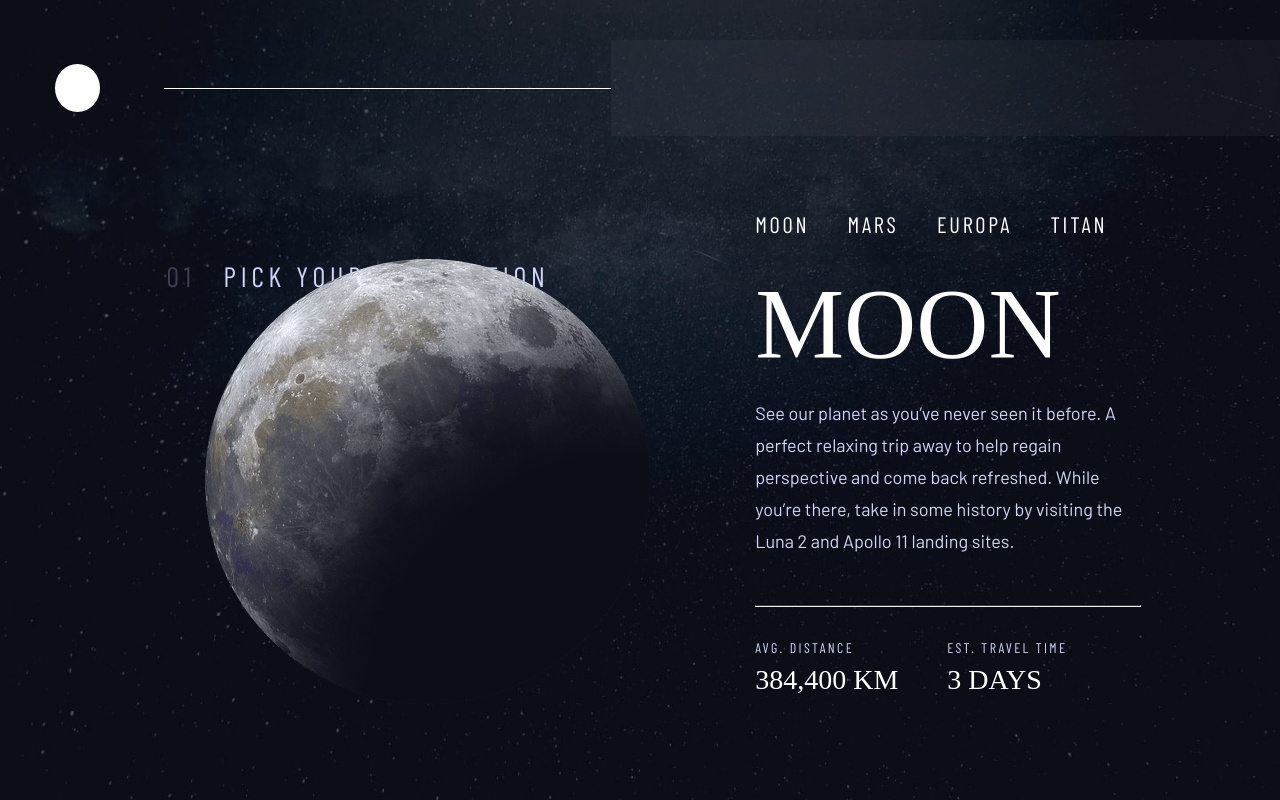
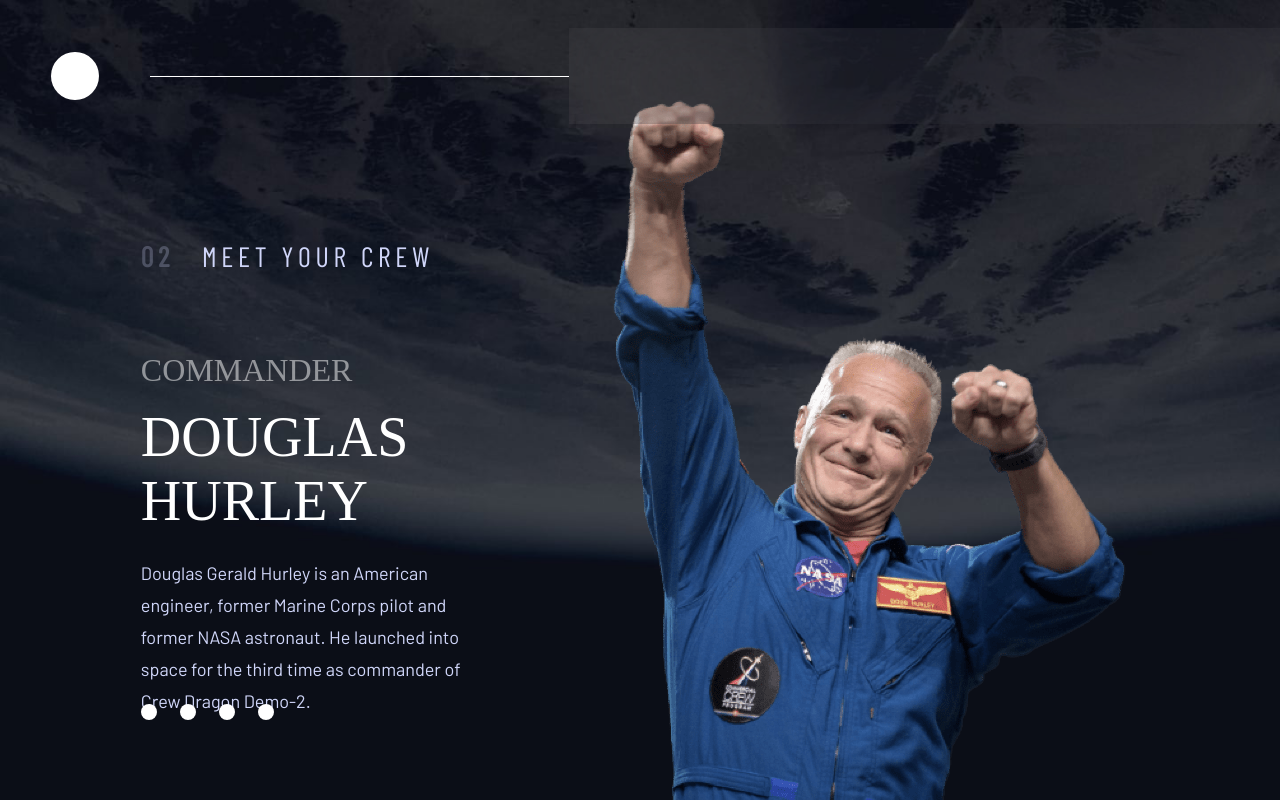
Before and after one commit to jimmy2952/space-tourism-website, a React (Create React App) app: page / in a window 1280 px wide. Shown: the top 800 px of the page. Built offline with nearby package versions, Linux system fonts and the light colour scheme; a web font is replaced by a local one.

Commit message:
complete crew page

```diff
--- a/src/App.tsx
+++ b/src/App.tsx
@@ -5,6 +5,7 @@ import { BrowserRouter, Route, Navigate, Routes } from "react-router-dom";
 import { NavBar } from './Navigation/Nav-bar';
 import { HomePage } from './pages/Home/Home';
 import { DestinationPage } from './pages/Destination/Destination';
+import { CrewPage } from './pages/Crew/Crew';
 
 
 function App() {
@@ -17,7 +18,8 @@ function App() {
   return (
       <BrowserRouter>
         <NavBar />
-        <DestinationPage />
+        <CrewPage />
+        {/* <DestinationPage /> */}
         {/* <Routes>
           <Route path='/' element={<NavBar />} />
           <Navigate to='/' />
--- a/src/Navigation/Nav-bar.scss
+++ b/src/Navigation/Nav-bar.scss
@@ -1,10 +1,10 @@
 header {
   width: 100%;
-  height: 96px;
-  margin-top: 40px;
-  margin-left: 55px;
+  height: 11vh;
   display: flex;
   align-items: center;
-  position: relative;
+  position: absolute;
+  top: 4vh;
+  left: 4vw;
   z-index: 1000;
 }
--- /dev/null
+++ b/src/Navigation/Nav-line.scss
@@ -0,0 +1,6 @@
+.nav-line {
+  width: 33vw;
+  height: 1px;
+  background: white;
+  margin-left: 4vw;
+}
--- a/src/Navigation/Nav-line.tsx
+++ b/src/Navigation/Nav-line.tsx
@@ -1,13 +1,7 @@
+import './Nav-line.scss';
 
 export const NavLine = () => {
-  const style = {
-    width: '473px',
-    height: '1px',
-    background: 'white',
-    marginLeft: '64px',
-    boxSizing: 'border-box' as 'border-box'
-  }
   return (
-    <div style={style}></div>
+    <div className='nav-line'></div>
   );
 }
--- /dev/null
+++ b/src/data/crew-data.ts
@@ -0,0 +1,26 @@
+export const crewDataMapping = new Map([
+  ['COMMANDER', {
+    job: 'COMMANDER',
+    name: 'DOUGLAS HURLEY',
+    description: 'Douglas Gerald Hurley is an American engineer, former Marine Corps pilot and former NASA astronaut. He launched into space for the third time as commander of Crew Dragon Demo-2.',
+    imageUrl: 'image-douglas-hurley'
+  }],
+  ['MISSION SPECIALIST', {
+    job: 'MISSION SPECIALIST',
+    name: 'MARK SHUTTLEWORTH',
+    description: 'Mark Richard Shuttleworth is the founder and CEO of Canonical, the company behind the Linux-based Ubuntu operating system. Shuttleworth became the first South African to travel to space as a space tourist.',
+    imageUrl: 'image-mark-shuttleworth'
+  }],
+  ['PILOT', {
+    job: 'PILOT',
+    name: 'VICTOR GLOVER',
+    description: 'Pilot on the first operational flight of the SpaceX Crew Dragon to the International Space Station. Glover is a commander in the U.S. Navy where he pilots an F/A-18.He was a crew member of Expedition 64, and served as a station systems flight engineer.',
+    imageUrl: 'image-victor-glover'
+  }],
+  ['FLIGHT ENGINEER', {
+    job: 'FLIGHT ENGINEER',
+    name: 'ANOUSHEH ANSARI',
+    description: 'Anousheh Ansari is an Iranian American engineer and co-founder of Prodea Systems. Ansari was the fourth self-funded space tourist, the first self-funded woman to fly to the ISS, and the first Iranian in space.',
+    imageUrl: 'image-anousheh-ansari'
+  }]
+]);
--- /dev/null
+++ b/src/model/crew-enum.ts
@@ -0,0 +1,6 @@
+export enum CrewEnum {
+  COMMANDER = 'COMMANDER',
+  MISSION_SPECIALIST = 'MISSION SPECIALIST',
+  PILOT = 'PILOT',
+  FLIGHT_ENGINEER = 'FLIGHT ENGINEER'
+}
--- /dev/null
+++ b/src/pages/Crew/Crew.scss
@@ -0,0 +1,51 @@
+.crew {
+  position: absolute;
+  top: 0;
+  left: 0;
+  width: 100vw;
+  height: 100vh;
+  box-sizing: border-box;
+  background-image: url('../../../public/crew/background-crew-desktop.jpg');
+  background-size: cover;
+  background-repeat: no-repeat;
+  background-clip: border-box;
+  background-origin: border-box;
+  .crew-textbox {
+    position: absolute;
+    top: 44vh;
+    left: 11vw;
+    width: 28vw;
+    h4 {
+      color: white;
+      mix-blend-mode: normal;
+      opacity: 0.5;
+      margin: 0;
+    }
+    h3 {
+      margin-top: 2vh;
+      margin-bottom: 3vh;
+    }
+    .body-text {
+      color: #D0D6F9;
+    }
+  }
+  .crew-circle-container {
+    display: flex;
+    position: absolute;
+    left: 11vw;
+    bottom: 10vh;
+    .crew-circle {
+      cursor: pointer;
+      width: 2vh;
+      height: 2vh;
+      border-radius: 50%;
+      background-color: white;
+      margin-right: 1.8vw;;
+    }
+  }
+  .crew-image {
+    position: absolute;
+    right: 12vw;
+    bottom: 0;
+  }
+}
--- /dev/null
+++ b/src/pages/Crew/Crew.tsx
@@ -0,0 +1,37 @@
+import { PageTitle } from '@shared/Page-title/Page-title';
+import { useState } from 'react';
+import { crewDataMapping } from '@data/crew-data';
+import { CrewEnum } from '@model/crew-enum';
+import './Crew.scss';
+
+export const CrewPage = () => {
+  const [crew, setCrew] = useState('COMMANDER');
+  const crewData = crewDataMapping.get(crew);
+  const crewArr: string[] = Object.values(CrewEnum);
+  const title: { number: string; text: string; } = {
+    number: '02',
+    text: 'MEET YOUR CREW'
+  }
+  function changeCrewHandler(crew: string) {
+    console.log(crew);
+    setCrew(crew);
+  }
+  return (
+    <div className="crew">
+      <PageTitle title={title}/>
+      <div className="crew-textbox">
+        <h4>{crewData?.job}</h4>
+        <h3>{crewData?.name}</h3>
+        <div className="body-text">{crewData?.description}</div>
+      </div>
+      <div className="crew-circle-container">
+        {crewArr.map((crew, index) => {
+          return (
+            <div key={index} className="crew-circle" onClick={() => changeCrewHandler(crew)}></div>
+          );
+        })}
+      </div>
+      <img className="crew-image" src={`/crew/${crewData?.imageUrl}.png`} alt={crewData?.name} />
+    </div>
+  );
+}
--- a/src/pages/Destination/Destination-textbox.tsx
+++ b/src/pages/Destination/Destination-textbox.tsx
@@ -1,28 +1,26 @@
-import { useState } from 'react';
 import { PlanetEnum } from '@model/planet-enum';
 import { planetDataMapping } from '@data/destination-planet';
 import './Destination-textbox.scss';
 
 interface Props {
-  planetStateHandler: Function
+  planetStateHandler: Function,
+  planetName: string
 }
 
 export const DestinationTextbox = (props: Props) => {
-  const [planet, setPlanet] = useState('MOON')
-  const planetData = planetDataMapping.get(planet);
+  const planetData = planetDataMapping.get(props.planetName);
   const planetArr: string[] = [];
   for(const value in PlanetEnum) {
     planetArr.push(value);
   }
   function changePlanetHandler(planet: string) {
-    setPlanet(planet);
     props.planetStateHandler(planet);
   }
   return (
     <div className='destination-textbox'>
       <div className='nav-container'>
-        {planetArr.map((planet) => {
-          return (<div className='nav-text' onClick={() => changePlanetHandler(planet)}>{planet}</div>);
+        {planetArr.map((planet, i) => {
+          return (<div key={i} className='nav-text' onClick={() => changePlanetHandler(planet)}>{planet}</div>);
         })}
       </div>
       <h2>{planetData?.title}</h2>
--- a/src/pages/Destination/Destination.tsx
+++ b/src/pages/Destination/Destination.tsx
@@ -1,7 +1,6 @@
 import { useState } from 'react';
 import { PageTitle } from '@shared/Page-title/Page-title';
 import { DestinationPlanet } from './Destination-planet';
-import { PlanetEnum } from '@model/planet-enum';
 import { DestinationTextbox } from './Destination-textbox';
 import './Destination.scss';
 
@@ -12,14 +11,13 @@ export const DestinationPage = () => {
     text: 'PICK YOUR DESTINATION'
   }
   function planetStateChange(textPlanet: string) {
-    console.log(textPlanet);
     setPlanet(textPlanet);
   }
   return (
     <div className="destination">
       <PageTitle title={title} />
       <DestinationPlanet planetName={planet} />
-      <DestinationTextbox planetStateHandler={planetStateChange} />
+      <DestinationTextbox planetName={planet} planetStateHandler={planetStateChange} />
     </div>
   );
 }
--- a/src/shared/Page-title/Page-title.scss
+++ b/src/shared/Page-title/Page-title.scss
@@ -1,12 +1,14 @@
 .page-title {
   display: flex;
-  margin-top: 212px;
-  margin-left: 166.5px;
+  position: absolute;
+  top: 24vh;
+  left: 11vw;
   width: auto;
   color: white;
   .title-number {
     mix-blend-mode: normal;
     opacity: 0.25;
     margin-right: 28px;
+    font-weight: 700;
   }
 }
```
